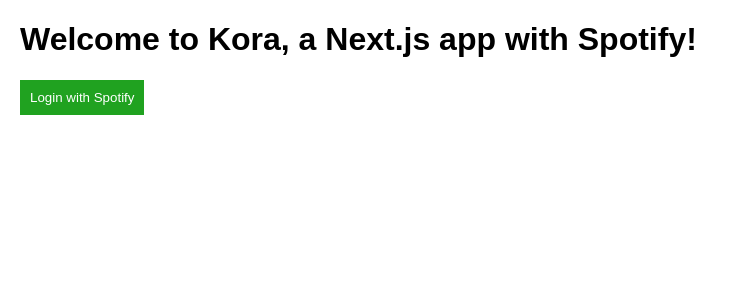
After one commit to AbisoyeOnanuga/spotify-playlist, a Flask app: page / in a window 1280 px wide. The commit adds this page. Shown: the top 300 px of the page, without its empty margins (0-737 px from the left). Run offline with Flask 3, Linux system fonts and the light colour scheme.

Commit message:
frontend update

```diff
--- a/app.py
+++ b/app.py
@@ -1,19 +1,65 @@
-# Import the necessary modules
-from flask import Flask, render_template, request
 import os
-import json
-from flask_cors import CORS, cross_origin
+# Import flask and dotenv
+from flask import Flask, render_template, request, session, redirect
+from dotenv import load_dotenv
+import urllib
 
-# Create a Flask app object and specify the static_folder argument
-app = Flask(__name__, static_folder="static")
+# Load the environment variables from the .env file
+load_dotenv()
 
-# Enable CORS for all domains and all routes
-cors = CORS(app, resources={r"/generate": {"origins": ["http://localhost:8000"]}})
+# Get the environment variables
+SPOTIFY_CLIENT_ID = os.environ.get("SPOTIFY_CLIENT_ID")
+SPOTIFY_REDIRECT_URI = os.environ.get("SPOTIFY_REDIRECT_URI")
+SPOTIFY_SCOPE = os.environ.get("SPOTIFY_SCOPE")
 
-# Define a route for rendering the index.html file
-@app.route('/')
+# Create the flask app
+app = Flask(__name__)
+
+# Set the secret key for the app
+app.secret_key = os.environ.get("FLASK_SECRET_KEY")
+
+# Define the index route
+@app.route("/")
 def index():
-    return render_template('index.html')
+    # Render the index.html file
+    return render_template("index.html")
+
+@app.route("/spotify_auth")
+def spotify_auth():
+    # Get the state value from the request
+    state = request.args.get("state")
+
+    # Get the state value from the local storage
+    stored_state = session.get("spotify_auth_state")
+
+    # Check if the state values match
+    if state is None or state != stored_state:
+        # Return an error message
+        return "State mismatch"
+
+    # Get the environment variables
+    SPOTIFY_CLIENT_ID = os.environ.get("SPOTIFY_CLIENT_ID")
+    SPOTIFY_REDIRECT_URI = os.environ.get("SPOTIFY_REDIRECT_URI")
+    SPOTIFY_SCOPE = os.environ.get("SPOTIFY_SCOPE")
+
+    # Redirect the user to the Spotify authorization endpoint
+    url = "https://accounts.spotify.com/authorize"
+    url += "?response_type=token"
+    url += "&client_id=" + urllib.parse.quote(SPOTIFY_CLIENT_ID)
+    url += "&scope=" + urllib.parse.quote(SPOTIFY_SCOPE)
+    url += "&redirect_uri=" + urllib.parse.quote(SPOTIFY_REDIRECT_URI)
+    url += "&state=" + urllib.parse.quote(state)
+    return redirect(url)
+
+# Define the callback route
+@app.route("/callback")
+def callback():
+    # Render the callback.html file
+    return render_template("callback.html")
+
+# Run the app in debug mode
+if __name__ == "__main__":
+    app.run(debug=True)
 
 # Run the Flask app with debug mode and extra files to watch for changes
 app.config["DEBUG"] = True
--- /dev/null
+++ b/static/css/style.css
@@ -0,0 +1,65 @@
+body {
+    font-family: Arial, sans-serif;
+    margin: 20px;
+  }
+
+  button {
+    padding: 10px;
+    background-color: rgb(32, 162, 32);
+    color: white;
+    border: none;
+    cursor: pointer;
+  }
+
+  button:hover {
+    background-color: rgba(0, 128, 0, 0.5);
+  }
+
+  #progress {
+    display: none;
+    width: 100px;
+    height: 100px;
+    border: 10px solid lightgray;
+    border-top-color: blue;
+    border-radius: 50%;
+    animation: spin 1s linear infinite;
+  }
+
+  @keyframes spin {
+    from {
+      transform: rotate(0deg);
+    }
+    to {
+      transform: rotate(360deg);
+    }
+  }
+
+  #heroes {
+    display: flex;
+    flex-wrap: wrap;
+    gap: 20px;
+  }
+
+  .hero {
+    width: 200px;
+    height: 300px;
+    border: 1px solid black;
+    padding: 10px;
+    box-shadow: 5px 5px 10px gray;
+  }
+
+  .hero img {
+    width: 100%;
+    height: 200px;
+    object-fit: cover;
+  }
+
+  .hero h3 {
+    margin: 0;
+    text-align: center;
+  }
+
+  .hero p {
+    margin: 10px 0;
+    text-align: justify;
+  }
--- /dev/null
+++ b/static/js/index.js
@@ -0,0 +1,208 @@
+// Define a function to generate a random string for the state parameter
+function generateRandomString(length) {
+  let text = '';
+  let possible =
+    'ABCDEFGHIJKLMNOPQRSTUVWXYZabcdefghijklmnopqrstuvwxyz0123456789';
+  for (let i = 0; i < length; i++) {
+    text += possible.charAt(Math.floor(Math.random() * possible.length));
+  }
+  return text;
+}
+
+// Define a function to get the access token from the URL fragment
+function getAccessToken() {
+  let hash = window.location.hash
+    .substring(1)
+    .split('&')
+    .reduce(function (initial, item) {
+      if (item) {
+        var parts = item.split('=');
+        initial[parts[0]] = decodeURIComponent(parts[1]);
+      }
+      return initial;
+    }, {});
+  window.location.hash = '';
+  return hash.access_token;
+}
+
+// Define a function to log in with Spotify
+function loginWithSpotify() {
+  // Generate a random state value
+  let state = generateRandomString(16);
+
+  // Store the state value in the local storage
+  localStorage.setItem('spotify_auth_state', state);
+
+  /*
+  // Redirect the user to the Spotify authorization endpoint
+  let url = "{{ url_for('spotify_auth') }}";
+  url += '?response_type=token';
+  url += '&state=' + encodeURIComponent(state);
+  window.location = url;
+  */
+  // Redirect the user to the Flask view function that handles the Spotify authorization
+  let url = "{{ url_for('spotify_auth') }}";
+  url += "?state=" + encodeURIComponent(state);
+  window.location = url;
+}
+
+// Define a function to log out
+function logout() {
+  // Clear the local storage
+  localStorage.clear();
+
+  // Reload the page
+  window.location.reload();
+}
+
+// Define a function to show the progress indicator
+function showProgress() {
+  // Get the progress element
+  let progress = document.getElementById('progress');
+
+  // Set the display style to block
+  progress.style.display = 'block';
+}
+
+// Define a function to hide the progress indicator
+function hideProgress() {
+  // Get the progress element
+  let progress = document.getElementById('progress');
+
+  // Set the display style to none
+  progress.style.display = 'none';
+}
+
+// Define a function to fetch the heroes data
+async function fetchHeroes() {
+  // Get the access token from the local storage
+  let accessToken = localStorage.getItem('spotify_access_token');
+
+  // Make a request to the Spotify API endpoint for the user's top tracks
+  const topTracksResponse = await fetch(
+    'https://api.spotify.com/v1/me/top/tracks?limit=5',
+    {
+      headers: {
+        Authorization: `Bearer ${accessToken}`,
+      },
+    }
+  );
+
+  // Parse the response as JSON
+  const topTracksData = await topTracksResponse.json();
+
+  // Get the track IDs from the data
+  const trackIds = topTracksData.items.map((item) => item.id);
+
+  // Make a request to the Spotify API endpoint for the recommendations based on the track IDs and the criteria
+  const recommendationsResponse = await fetch(
+    `https://api.spotify.com/v1/recommendations?seed_tracks=${trackIds.join(
+      ','
+    )}&min_tempo=100&max_tempo=150&min_energy=0.4&max_energy=0.8&min_valence=0.5&max_valence=0.9&limit=10`,
+    {
+      headers: {
+        Authorization: `Bearer ${accessToken}`,
+      },
+    }
+  );
+
+  // Parse the response as JSON
+  const recommendationsData = await recommendationsResponse.json();
+
+  // Get the track data from the data
+  const tracks = recommendationsData.tracks;
+
+  // Map the track data to the heroes data
+  const heroes = tracks.map((track) => ({
+    id: track.id,
+    name: track.name,
+    image: track.album.images[0].url,
+    description: track.artists.map((artist) => artist.name).join(', '),
+  }));
+
+  // Return the heroes data
+  return heroes;
+}
+
+// Define a function to render the heroes list
+function renderHeroes(heroes) {
+  // Get the heroes element
+  let heroesElement = document.getElementById('heroes');
+
+  // Clear the previous content
+  heroesElement.innerHTML = '';
+
+  // Loop through the heroes data
+  for (let hero of heroes) {
+    // Create a div element for the hero
+    let heroElement = document.createElement('div');
+
+    // Set the class name to hero
+    heroElement.className = 'hero';
+
+    // Set the inner HTML to the hero content
+    heroElement.innerHTML = `
+      <img src="${hero.image}" alt="${hero.name}" />
+      <h3>${hero.name}</h3>
+      <p>${hero.description}</p>
+    `;
+
+    // Append the hero element to the heroes element
+    heroesElement.appendChild(heroElement);
+  }
+}
+
+// Check if there is an access token in the URL fragment
+let accessToken = getAccessToken();
+
+// If there is an access token, store it in the local storage and remove it from the URL
+if (accessToken) {
+  localStorage.setItem('spotify_access_token', accessToken);
+  window.history.pushState('', document.title, window.location.pathname);
+}
+
+// Check if there is an access token in the local storage
+accessToken = localStorage.getItem('spotify_access_token');
+
+// If there is an access token, show the logout and refresh buttons
+if (accessToken) {
+  document.getElementById('login').style.display = 'none';
+  document.getElementById('logout').style.display = 'block';
+  document.getElementById('refresh').style.display = 'block';
+}
+
+// Add an event listener to the refresh button
+document.getElementById('refresh').addEventListener('click', async () => {
+  // Show the progress indicator
+  showProgress();
+
+  // Fetch the heroes data
+  let heroes = await fetchHeroes();
+
+  // Hide the progress indicator
+  hideProgress();
+
+  // Render the heroes list
+  renderHeroes(heroes);
+});
+/*
+// Add an event listener to the login button
+document.getElementById('login').addEventListener('click', () => {
+  // Log in with Spotify
+  loginWithSpotify();
+});
+*/
+// Get the login button element by its id
+let loginButton = document.getElementById("login");
+
+// Add a click event listener to the button
+loginButton.addEventListener("click", function() {
+  // Call the loginWithSpotify function
+  loginWithSpotify();
+});
+
+// Add an event listener to the logout button
+document.getElementById('logout').addEventListener('click', () => {
+  // Log out
+  logout();
+});
--- a/callback.html
+++ b/templates/callback.html
@@ -3,8 +3,8 @@
   <head>
     <meta charset="UTF-8" />
     <title>Callback</title>
-    <script>
-      // Get the state value from the URL query
+    <script src="{{ url_for('static', filename='../static/js/index.js') }}">
+    // Get the state value from the URL query
       let state = window.location.search
         .substring(1)
         .split('&')
--- /dev/null
+++ b/templates/index.html
@@ -0,0 +1,20 @@
+<!DOCTYPE html>
+<html lang="en">
+  <head>
+    <meta charset="UTF-8" />
+    <title>Kora</title>
+    <!-- Load custom CSS file -->
+    <link rel="stylesheet" type="text/css" href="{{ url_for('static', filename='../static/css/style.css') }}" />
+    <script src="{{ url_for('static', filename='../static/js/index.js') }}"></script>
+    <!-- Link a favicon image -->
+    <link rel="icon" type="image/png" href="{{ url_for('static', filename='../static/images/favicon/favicon.ico') }}" alt="Kora logo" />
+  </head>
+  <body>
+    <h1>Welcome to Kora, a Next.js app with Spotify!</h1>
+    <button id="login">Login with Spotify</button>
+    <div id="logout"></div>
+    <div id="refresh"></div>
+    <div id="progress"></div>
+    <div id="heroes"></div>
+  </body>
+</html>
```
Also changed, not shown: static/index.html (added, +20 -0 lines), index.html (deleted), static/images/Kora_Logo-Colour.png (deleted), static/images/Kora_logo-icon.png (deleted), static/images/Kora_logo-small.png (deleted), static/images/favicon/android-chrome-192x192.png, static/images/favicon/android-chrome-512x512.png, static/images/favicon/apple-touch-icon.png, static/images/favicon/favicon-16x16.png, static/images/favicon/favicon-32x32.png, static/images/favicon/favicon.ico, 1 other file.
